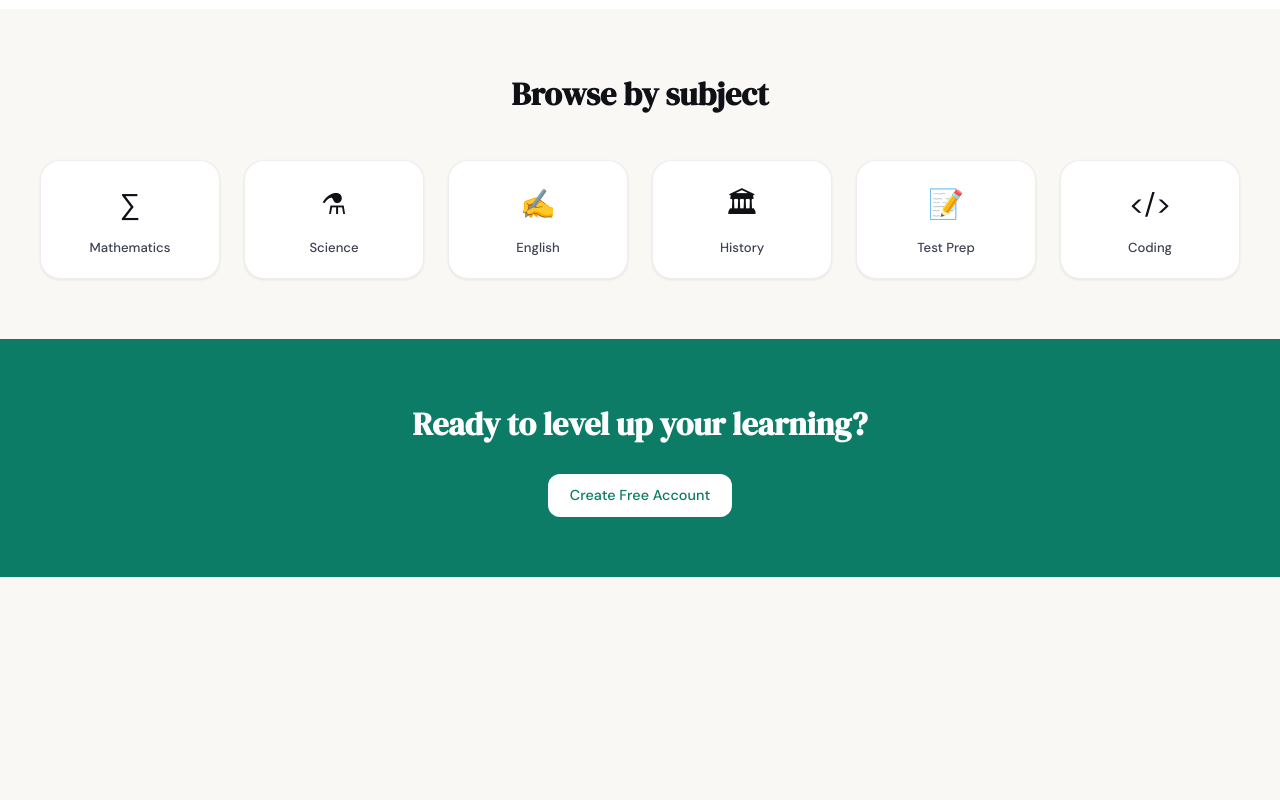
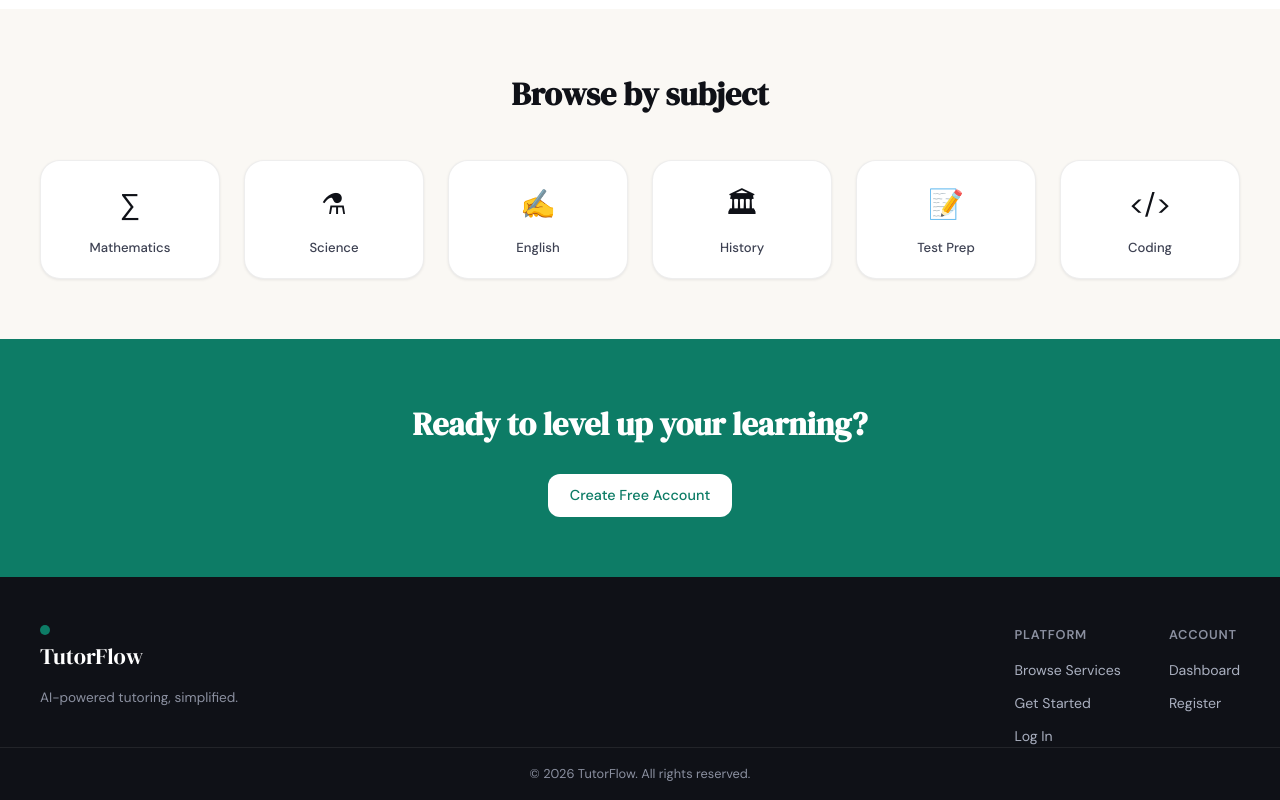
Before and after one commit to motticuss/tutorflow, a React (Vite) app in the folder client/: page / in a window 1280 px wide. Shown: the part 927-1727 px from the top of the page. Before the commit the page ends 1504 px from the top, so only its background shows below. Built offline with nearby package versions, Linux system fonts and the light colour scheme; no server answers.

Commit message:
Add footer with navigation links and branding

```diff
--- a/client/src/App.jsx
+++ b/client/src/App.jsx
@@ -2,7 +2,7 @@ import { BrowserRouter, Routes, Route } from 'react-router-dom';
 import { AuthProvider } from './context/AuthContext';
 import Navbar from './components/Navbar';
 import ProtectedRoute from './components/ProtectedRoute';
-
+import Footer from './components/Footer';
 import HomePage from './pages/HomePage';
 import ServicesPage from './pages/ServicesPage';
 import ServiceDetailPage from './pages/ServiceDetailPage';
@@ -32,6 +32,7 @@ function App() {
           } />
           <Route path="*" element={<NotFoundPage />} />
         </Routes>
+        <Footer />
       </BrowserRouter>
     </AuthProvider>
   );
--- /dev/null
+++ b/client/src/components/Footer.css
@@ -0,0 +1,46 @@
+.footer {
+  background: var(--ink);
+  color: var(--white);
+  margin-top: auto;
+  padding-top: 48px;
+}
+.footer-inner {
+  display: grid; grid-template-columns: 1fr auto;
+  gap: 48px; padding-bottom: 40px;
+}
+.footer-brand .brand-dot {
+  width: 10px; height: 10px; background: var(--teal);
+  border-radius: 50%; display: inline-block; margin-right: 8px;
+}
+.footer-brand {
+  font-family: var(--font-display);
+  font-size: 1.4rem; color: var(--white);
+  display: flex; flex-direction: column; gap: 4px;
+}
+.footer-tagline {
+  font-size: 0.85rem; color: var(--ink-muted);
+  font-family: var(--font-body); margin-top: 8px;
+}
+.footer-links { display: flex; gap: 48px; }
+.footer-col { display: flex; flex-direction: column; gap: 10px; }
+.footer-col h4 {
+  font-size: 0.8rem; font-weight: 600;
+  text-transform: uppercase; letter-spacing: 0.06em;
+  color: var(--ink-muted); margin-bottom: 4px;
+}
+.footer-col a {
+  font-size: 0.88rem; color: #aab0c0;
+  transition: var(--transition);
+}
+.footer-col a:hover { color: var(--white); }
+.footer-bottom {
+  border-top: 1px solid rgba(255,255,255,0.08);
+  padding: 16px 0;
+}
+.footer-bottom p {
+  font-size: 0.8rem; color: var(--ink-muted); text-align: center;
+}
+@media (max-width: 768px) {
+  .footer-inner { grid-template-columns: 1fr; gap: 32px; }
+  .footer-links { flex-wrap: wrap; gap: 32px; }
+}
--- /dev/null
+++ b/client/src/components/Footer.jsx
@@ -0,0 +1,34 @@
+import { Link } from 'react-router-dom';
+import './Footer.css';
+
+const Footer = () => (
+  <footer className="footer">
+    <div className="container footer-inner">
+      <div className="footer-brand">
+        <span className="brand-dot" />
+        TutorFlow
+        <p className="footer-tagline">AI-powered tutoring, simplified.</p>
+      </div>
+      <div className="footer-links">
+        <div className="footer-col">
+          <h4>Platform</h4>
+          <Link to="/services">Browse Services</Link>
+          <Link to="/register">Get Started</Link>
+          <Link to="/login">Log In</Link>
+        </div>
+        <div className="footer-col">
+          <h4>Account</h4>
+          <Link to="/dashboard">Dashboard</Link>
+          <Link to="/register">Register</Link>
+        </div>
+      </div>
+    </div>
+    <div className="footer-bottom">
+      <div className="container">
+        <p>© {new Date().getFullYear()} TutorFlow. All rights reserved.</p>
+      </div>
+    </div>
+  </footer>
+);
+
+export default Footer;
```
